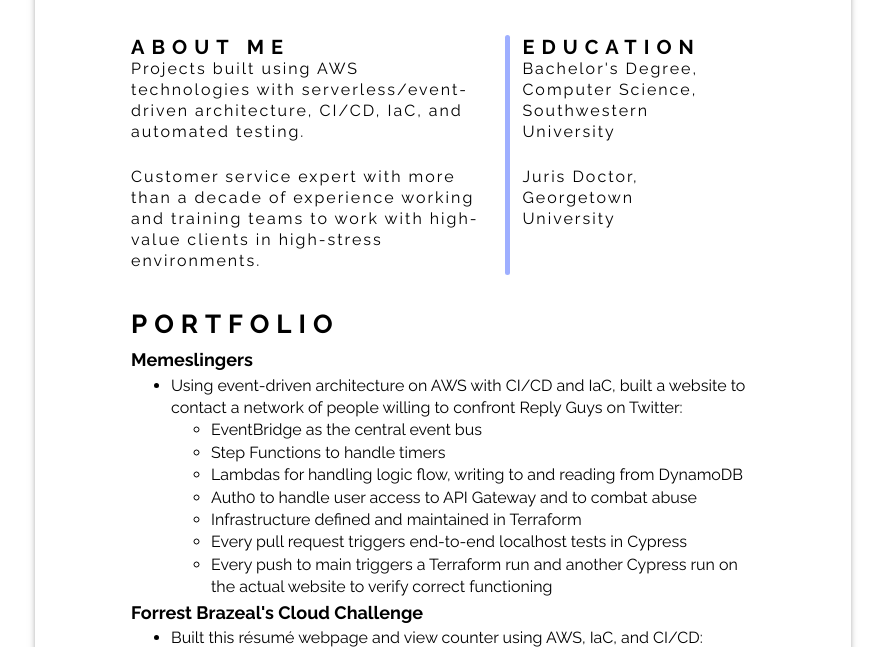
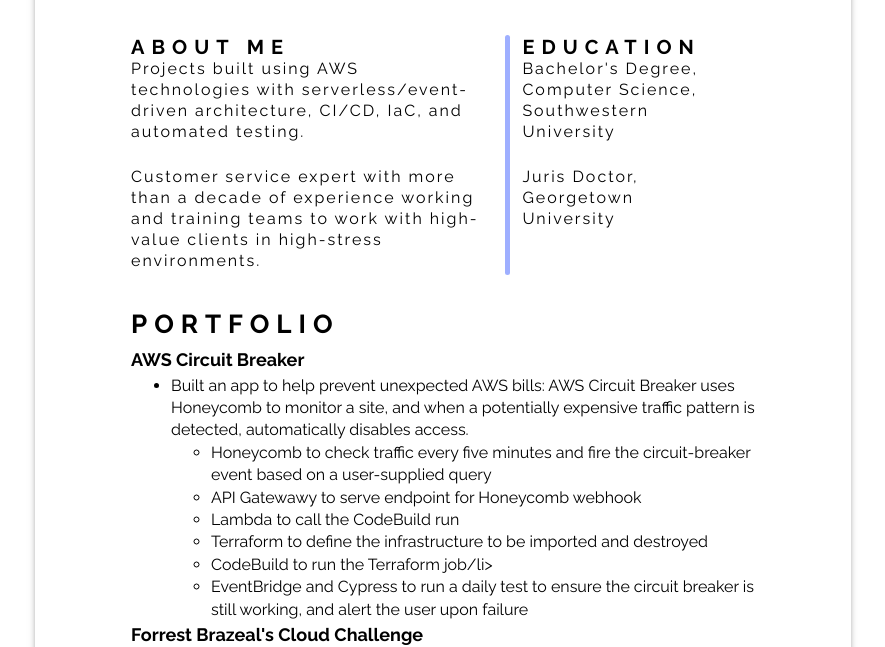
Before and after one commit to ccsdevio/CloudChallenge, a website: page s3/index.html in a window 1280 px wide. Shown: the part 149-796 px from the top of the page, without its empty margins (197-1082 px from the left). Drawn offline with Linux system fonts and the light colour scheme; no server answers.

Commit message:
Delete Memeslingers (for now), add AWS Circuit Breaker

```diff
--- a/s3/index.html
+++ b/s3/index.html
@@ -63,18 +63,17 @@
         </div>
       </div>
       <h2 class="section-heading">PORTFOLIO</h2>
-      <div class="project-name">Memeslingers</div>
+      <div class="project-name">AWS Circuit Breaker</div>
       <div class="project-description">
         <ul>
-          <li>Using event-driven architecture on AWS with CI/CD and IaC, built a website to contact a network of people willing to confront Reply Guys on Twitter:</li>
+          <li>Built an app to help prevent unexpected AWS bills: AWS Circuit Breaker uses Honeycomb to monitor a site, and when a potentially expensive traffic pattern is detected, automatically disables access.</li>
           <ul>
-            <li>EventBridge as the central event bus</li>
-            <li>Step Functions to handle timers</li>
-            <li>Lambdas for handling logic flow, writing to and reading from DynamoDB</li>
-            <li>Auth0 to handle user access to API Gateway and to combat abuse</li>
-            <li>Infrastructure defined and maintained in Terraform</li>
-            <li>Every pull request triggers end-to-end localhost tests in Cypress</li>
-            <li>Every push to main triggers a Terraform run and another Cypress run on the actual website to verify correct functioning</li>
+            <li>Honeycomb to check traffic every five minutes and fire the circuit-breaker event based on a user-supplied query</li>
+            <li>API Gatewawy to serve endpoint for Honeycomb webhook</li>
+            <li>Lambda to call the CodeBuild run</li>
+            <li>Terraform to define the infrastructure to be imported and destroyed</li>
+            <li>CodeBuild to run the Terraform job/li>
+            <li>EventBridge and Cypress to run a daily test to ensure the circuit breaker is still working, and alert the user upon failure</li>
           </ul>
         </ul>
       </div>
```
Also changed, not shown: 1 other file.
